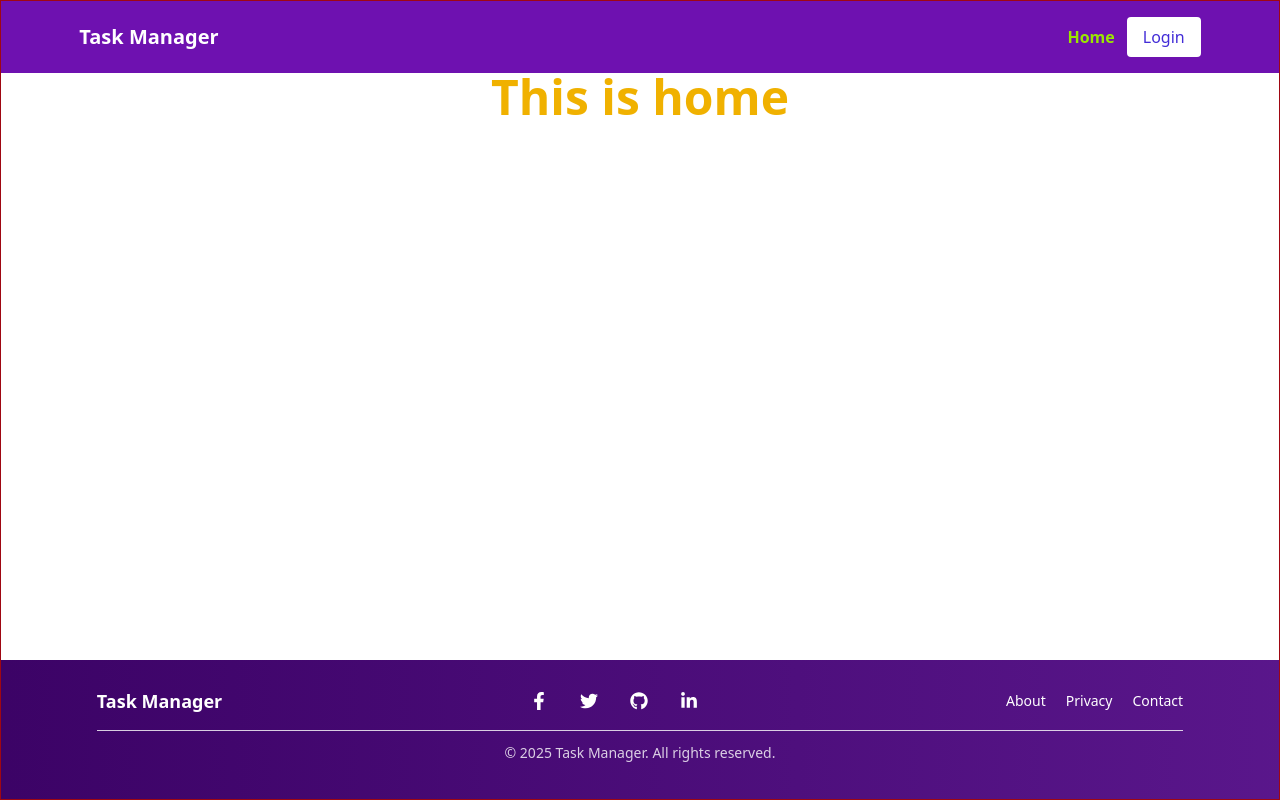
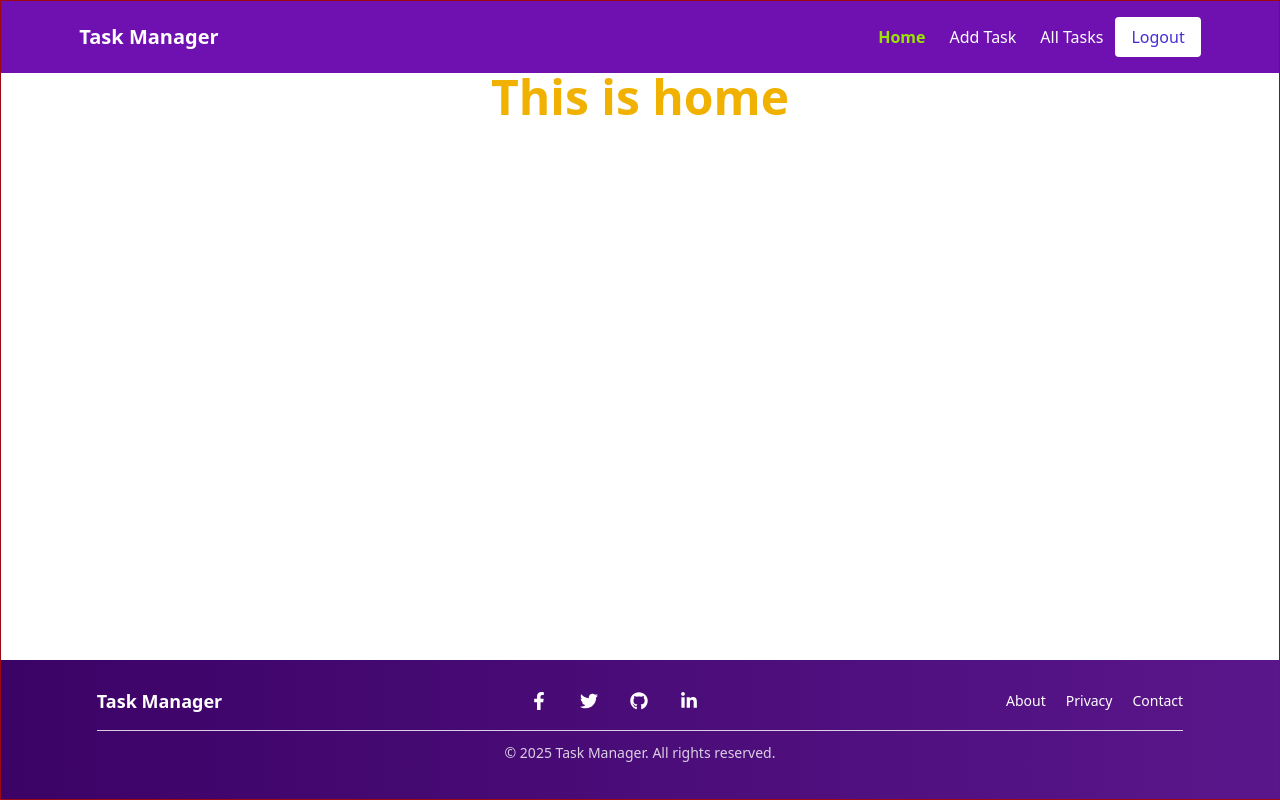
Before and after one commit to Soraiya11-7/Task-Management-Client, a React (Vite) app: page / in a window 1280 px wide. Built offline with nearby package versions, Linux system fonts and the light colour scheme; no server answers; sample sign-in values are in the browser's storage.

Commit message:
Add Google login functionality using Firebase authentication

```diff
--- a/package.json
+++ b/package.json
@@ -13,6 +13,7 @@
     "@tailwindcss/vite": "^4.0.7",
     "@types/react": "^18.3.18",
     "@types/react-dom": "^18.3.5",
+    "axios": "^1.7.9",
     "firebase": "^11.3.1",
     "localforage": "^1.10.0",
     "match-sorter": "^8.0.0",
@@ -20,7 +21,9 @@
     "react-dom": "^18.3.1",
     "react-icons": "^5.5.0",
     "react-router-dom": "^7.2.0",
+    "react-toastify": "^11.0.3",
     "sort-by": "^1.2.0",
+    "sweetalert2": "^11.17.2",
     "tailwindcss": "^4.0.7"
   },
   "devDependencies": {
--- a/src/Provider/AuthProvider.jsx
+++ b/src/Provider/AuthProvider.jsx
@@ -30,7 +30,7 @@ const signOutUser = () => {
 //signIn with Google
 const signInWithGoogle = () => {
     setLoading(true)
-    return signInWithPopup(auth, provider);
+    return signInWithPopup(auth, provider).finally(() => setLoading(false));;
 }
 
 useEffect(() =>{
--- a/src/components/Navbar.jsx
+++ b/src/components/Navbar.jsx
@@ -1,85 +1,71 @@
 import { useState } from "react";
-import { Link, NavLink } from "react-router-dom";
-import { HiMenu, HiX } from "react-icons/hi"; // Import icons for hamburger menu
+import { Link, NavLink, useNavigate } from "react-router-dom";
+import { HiMenu, HiX } from "react-icons/hi";
+import useAuth from "../hooks/useAuth";
 
 export default function Navbar() {
-    const [isAuthenticated, setIsAuthenticated] = useState(false);
+
+    const { user, signOutUser } = useAuth();
     const [isMenuOpen, setIsMenuOpen] = useState(false);
 
-    const handleAuth = () => {
-        setIsAuthenticated(!isAuthenticated);
-    };
+    const navigate = useNavigate();
+
+    const handleLogOut = () => {
+        signOutUser()
+            .then(() => {
+                navigate('/')
+            })
+            .catch((err) => {
+                const error = err.message;
+                console.log(error);
+            })
+
+    }
 
     return (
         <nav className="bg-purple-800 p-4">
             <div className="container mx-auto flex justify-between items-center w-[90%]">
-                {/* Logo */}
                 <Link to="/" className="text-white text-xl font-bold">Task Manager</Link>
 
-                {/* Navigation (Right-Aligned) */}
                 <div className="flex items-center space-x-3 ml-auto">
-                    {/* Desktop Links (Hidden on Small Screens) */}
                     <div className="hidden md:flex items-center space-x-6">
-                        <NavLink to='/'
-                            className={({ isActive }) =>
-                                `flex items-center gap-x-1  ${isActive ? 'text-lime-400 font-bold' : 'text-white '}`
-                            }>Home</NavLink>
+                        <NavLink to='/' className={({ isActive }) => `flex items-center gap-x-1 ${isActive ? 'text-lime-400 font-bold' : 'text-white'}`}>Home</NavLink>
 
-                        {isAuthenticated && (
+                        {user && (
                             <>
-                                <NavLink to='/add-task'
-                                    className={({ isActive }) =>
-                                        `flex items-center gap-x-1  ${isActive ? 'text-lime-400 font-bold' : 'text-white '}`
-                                    }>Add Task</NavLink>
-                                <NavLink to='/all-tasks'
-                                    className={({ isActive }) =>
-                                        `flex items-center gap-x-1  ${isActive ? 'text-lime-400 font-bold' : 'text-white '}`
-                                    }>All Tasks</NavLink>
-
-
+                                <NavLink to='/add-task' className={({ isActive }) => `flex items-center gap-x-1 ${isActive ? 'text-lime-400 font-bold' : 'text-white'}`}>Add Task</NavLink>
+                                <NavLink to='/all-tasks' className={({ isActive }) => `flex items-center gap-x-1 ${isActive ? 'text-lime-400 font-bold' : 'text-white'}`}>All Tasks</NavLink>
                             </>
                         )}
                     </div>
 
-                   <div className="flex item-center">
-                     {/* Login/Logout Button (Always Visible) */}
-                     <button
-                        onClick={handleAuth}
-                        className="bg-white text-indigo-700 px-4 py-2 rounded"
-                    >
-                        {isAuthenticated ? "Logout" : "Login"}
-                    </button>
+                    <div className="flex items-center">
+                        {/* Login/Logout Button */}
+                        {user ? (
+                            <button onClick={handleLogOut} className="bg-white text-indigo-700 px-4 py-2 rounded">Logout</button>
+                        ) : (
+                            <Link to="/login">
+                                <button className="bg-white text-indigo-700 px-4 py-2 rounded">Login</button>
+                            </Link>
+                        )}
 
-                    {/* Hamburger Menu (Only Shows in Small Devices) */}
-                    <button className="text-white md:hidden" onClick={() => setIsMenuOpen(!isMenuOpen)}>
-                        {isMenuOpen ? <HiX size={28} /> : <HiMenu size={28} />}
-                    </button>
-                   </div>
+                        {/* Hamburger Menu */}
+                        <button className="text-white md:hidden" onClick={() => setIsMenuOpen(!isMenuOpen)}>
+                            {isMenuOpen ? <HiX size={28} /> : <HiMenu size={28} />}
+                        </button>
+                    </div>
                 </div>
             </div>
 
-            {/* Mobile Menu Dropdown (Only Home, Add Task, All Tasks) */}
+            {/* Mobile Menu */}
             {isMenuOpen && (
                 <div className="md:hidden bg-purple-700 p-4 flex flex-col space-y-3 items-center">
-                    <NavLink to='/'
-                        onClick={() => setIsMenuOpen(false)}
-                        className={({ isActive }) =>
-                            `flex items-center gap-x-1  ${isActive ? 'text-lime-400 font-bold' : 'text-white '}`
-                        }>Home</NavLink>
+                    <NavLink to='/' onClick={() => setIsMenuOpen(false)} className={({ isActive }) => `flex items-center gap-x-1 ${isActive ? 'text-lime-400 font-bold' : 'text-white'}`}>Home</NavLink>
 
-                    {isAuthenticated && (
+                    {user && (
                         <>
-                            <NavLink to='/add-task'
-                                onClick={() => setIsMenuOpen(false)}
-                                className={({ isActive }) =>
-                                    `flex items-center gap-x-1  ${isActive ? 'text-lime-400 font-bold' : 'text-white '}`
-                                }>Add Task</NavLink>
-                            <NavLink to='/all-tasks'
-                                onClick={() => setIsMenuOpen(false)}
-                                className={({ isActive }) =>
-                                    `flex items-center gap-x-1  ${isActive ? 'text-lime-400 font-bold' : 'text-white '}`
-                                }>All Tasks</NavLink>
-
+                            <NavLink to='/add-task' onClick={() => setIsMenuOpen(false)} className={({ isActive }) => `flex items-center gap-x-1 ${isActive ? 'text-lime-400 font-bold' : 'text-white'}`}>Add Task</NavLink>
+                            <NavLink to='/all-tasks' onClick={() => setIsMenuOpen(false)} className={({ isActive }) => `flex items-center gap-x-1 ${isActive ? 'text-lime-400 font-bold' : 'text-white'}`}>All Tasks</NavLink>
                         </>
                     )}
                 </div>
--- /dev/null
+++ b/src/hooks/useAxiosPublic.jsx
@@ -0,0 +1,11 @@
+import axios from "axios";
+
+const axiosPublic = axios.create({
+    baseURL: 'http://localhost:5000'
+})
+
+const useAxiosPublic = () => {
+    return axiosPublic;
+};
+
+export default useAxiosPublic;
--- a/src/main.jsx
+++ b/src/main.jsx
@@ -5,6 +5,7 @@ import './index.css'
 import { RouterProvider } from 'react-router-dom'
 import router from './routes/router.jsx'
 import AuthProvider from './Provider/AuthProvider.jsx'
+import { ToastContainer } from 'react-toastify'
 
 createRoot(document.getElementById('root')).render(
   <StrictMode>
@@ -12,5 +13,6 @@ createRoot(document.getElementById('root')).render(
     <RouterProvider router={router}
       future={{ v7_startTransition: true, }} />
     </AuthProvider>
+    <ToastContainer />
   </StrictMode>,
 )
--- /dev/null
+++ b/src/pages/Login.jsx
@@ -0,0 +1,81 @@
+
+import { useLocation, useNavigate } from "react-router-dom";
+import { FcGoogle } from "react-icons/fc";
+
+// import { toast } from "react-toastify";
+// import Swal from "sweetalert2";
+import useAxiosPublic from "../hooks/useAxiosPublic";
+import useAuth from "../hooks/useAuth";
+import { toast } from "react-toastify";
+
+
+const Login = () => {
+    const { signInWithGoogle } = useAuth();
+    const axiosPublic = useAxiosPublic();
+    const navigate = useNavigate();
+    const location = useLocation();
+    const from = location.state?.from || "/";
+    // console.log(from);
+
+    const handleGoogleSignIn = () => {
+        signInWithGoogle()
+            .then(result => {
+                // console.log(result.user);
+                const userInfo = {
+                    email: result.user?.email,
+                    name: result.user?.displayName,
+                }
+                axiosPublic.post('/users', userInfo)
+                    .then(() => {
+
+                        toast.success( "User Login Successful.", {
+                            position: "top-center",
+                            autoClose: 2000,
+                        });
+
+                        // Swal.fire({
+                        //     title: 'User Login Successful.',
+                        //     showClass: {
+                        //         popup: 'animate__animated animate__fadeInDown'
+                        //     },
+                        //     hideClass: {
+                        //         popup: 'animate__animated animate__fadeOutUp'
+                        //     }
+                        // });
+                        // // console.log(res.data);
+                        navigate(from, { replace: true });
+                    })
+            })
+            .catch((err) => {
+                // setError({ ...error, login: err.code })
+                const errorMessage = err.message;
+                const errorCode = errorMessage.match(/\(([^)]+)\)/)?.[1];
+                // setError(errorCode );
+                toast.error(errorCode || "An unexpected error occurred", {
+                    position: "top-center",
+                    autoClose: 2000,
+                });
+
+            });
+    }
+
+    return (
+
+        <div className='dark:bg-gray-700 '>
+            <div className="hero  w-[90%] mx-auto flex justify-center py-10 items-center">
+                <div className="card bg-base-100  w-64 mx-auto shadow-2xl p-1 sm:p-2 h-72 border border-purple-800 mt-12">
+                    <h1 className="text-xl sm:text-3xl font-bold text-center mt-3 mb-10">Login now!</h1>
+
+                    <div className="">
+                        <div className="flex justify-center items-center ">
+                            <button onClick={handleGoogleSignIn} className='p-1 sm:p-2 flex items-center gap-1 rounded-xl border text-base sm:text-lg hover:border-green-700'><FcGoogle className='text-base sm:text-lg'></FcGoogle> Login with Google</button>
+                        </div>
+                    </div>
+
+                </div>
+            </div>
+        </div>
+    );
+};
+
+export default Login;
```
Also changed, not shown: src/routes/router.jsx (+8 -6 lines), 1 other file (tests, documents, lock files or other folders).
